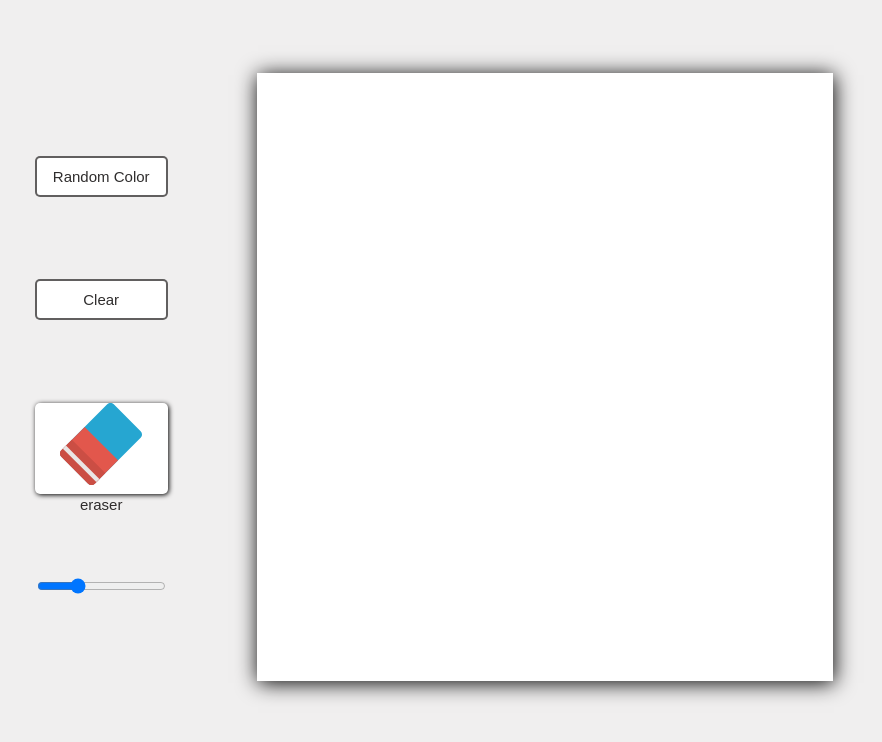
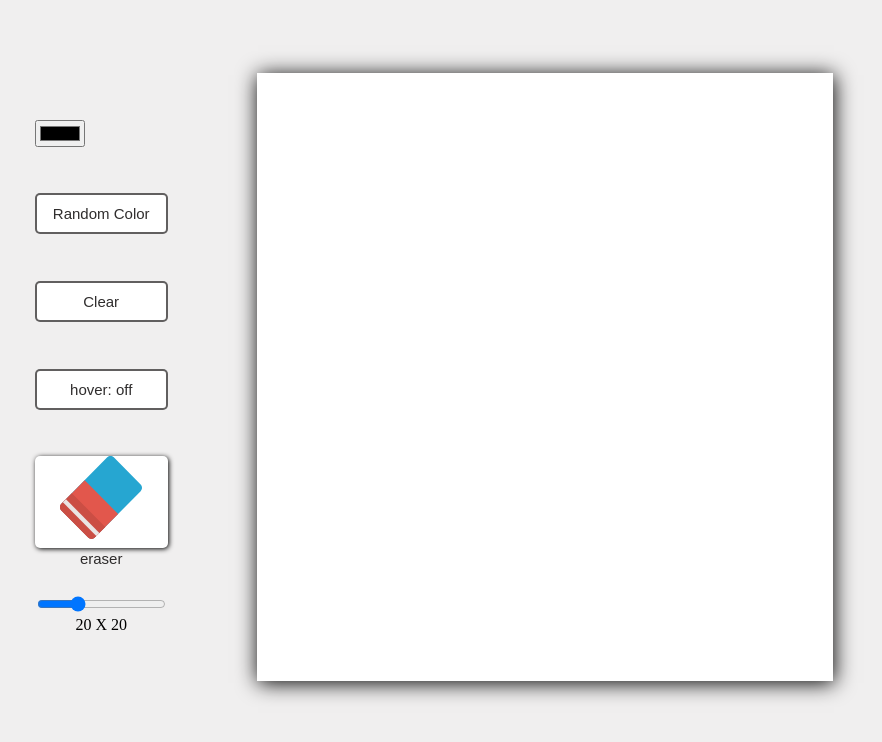
Before and after one commit to prince-musonda/etch-a-sketch, a plain HTML site: page index.html in a window 1280 px wide. Shown: the part 58-800 px from the top of the page, without its empty margins (206-1088 px from the left). Drawn offline with Linux system fonts and the light colour scheme; a web font is replaced by a local one.

Commit message:
Edit index.html
just added the color picker feature to the HTML file

```diff
--- a/index.html
+++ b/index.html
@@ -7,16 +7,18 @@
     <link rel="preconnect" href="https://fonts.googleapis.com">
     <link rel="preconnect" href="https://fonts.gstatic.com" crossorigin>
     <link href="https://fonts.googleapis.com/css2?family=Rubik+Distressed&display=swap" rel="stylesheet">
-<link rel="stylesheet" href="style.css">
+    <link rel="stylesheet" href="style.css">
 
 </head>
 <body>
     <h1>Etch-a-Sketch</h1>
     <div id="main-container">
         <div id="controls">
+            <input type="color" id="color-picker-btn">
             <button id="random-color-btn">Random Color</button>
             <button id="clear-button">Clear</button>
-            <button id="eraser">
+            <button id="hover-btn">hover: off</button>
+            <button id="eraser" value="off">
                 <img src="images/eraser.svg" alt="eraser image which acts as a button" >
                 <br>eraser
             </button>
```
